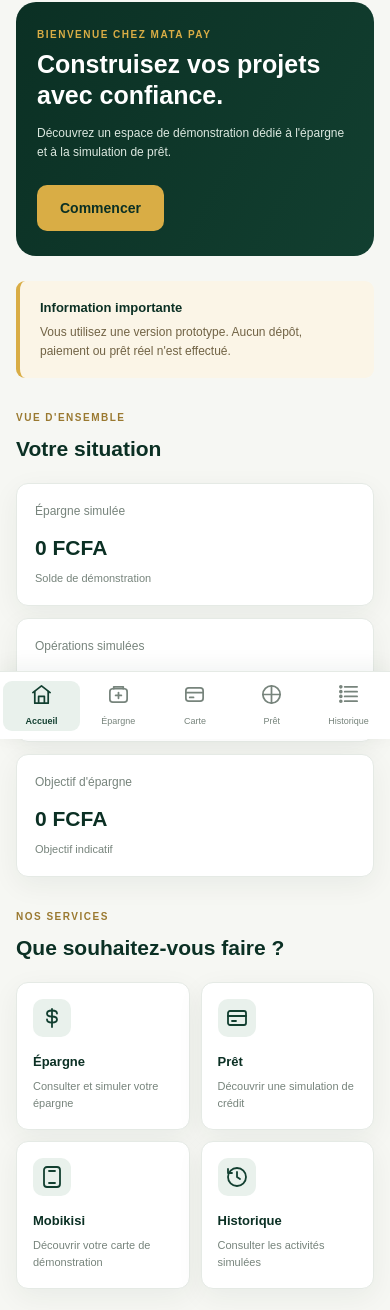
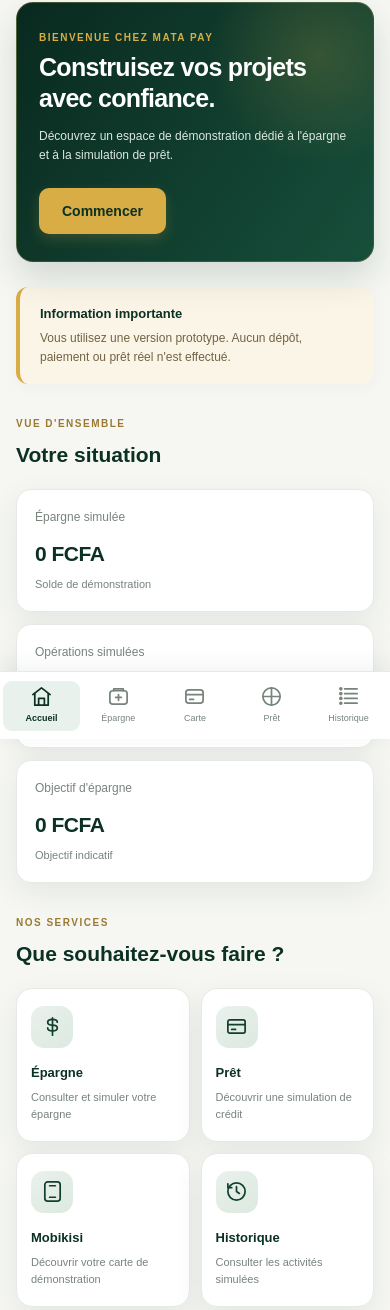
Before and after one commit to presleyoklg-design/MATA-PAY-, a plain HTML site: page index.html in a window 390 px wide. Shown: the part 105-1415 px from the top of the page. Drawn offline with Linux system fonts and the light colour scheme.

Commit message:
Update styles.css

```diff
--- a/assets/css/styles.css
+++ b/assets/css/styles.css
@@ -848,3 +848,120 @@ tbody tr:hover {
     font-size: 22px;
   }
 }
+/* =========================================
+   MATAPAY — FINITIONS PROFESSIONNELLES
+   ========================================= */
+
+:root {
+  --shadow: 0 10px 30px rgba(11, 48, 36, .08);
+}
+
+.welcome-banner {
+  background:
+    radial-gradient(circle at 85% 20%, rgba(217,173,69,.18), transparent 30%),
+    linear-gradient(125deg, #09291F, #174F3B);
+  border: 1px solid rgba(217,173,69,.25);
+  box-shadow: 0 16px 35px rgba(11,48,36,.15);
+}
+
+.welcome-banner h2 {
+  letter-spacing: -.7px;
+}
+
+.welcome-symbol {
+  box-shadow: 0 0 0 12px rgba(217,173,69,.05);
+}
+
+.service-card {
+  min-height: 155px;
+  border-radius: 16px;
+  padding: 24px;
+  transition: transform .25s ease, box-shadow .25s ease,
+              border-color .25s ease;
+}
+
+.service-card:hover {
+  transform: translateY(-4px);
+  border-color: var(--gold);
+  box-shadow: 0 14px 28px rgba(11,48,36,.11);
+}
+
+.service-icon {
+  width: 46px;
+  height: 46px;
+  border-radius: 13px;
+  background: linear-gradient(145deg, #E9F1EC, #DCE9E0);
+  color: var(--green);
+}
+
+.service-icon svg,
+.mobile-nav-link svg {
+  display: block;
+  width: 23px;
+  height: 23px;
+}
+
+.stat-card {
+  border-radius: 15px;
+  transition: transform .2s ease, box-shadow .2s ease;
+}
+
+.stat-card:hover {
+  transform: translateY(-2px);
+  box-shadow: 0 13px 28px rgba(11,48,36,.10);
+}
+
+.stat-card strong {
+  letter-spacing: -.5px;
+}
+
+.notice {
+  border-radius: 12px;
+  box-shadow: 0 4px 14px rgba(11,48,36,.035);
+}
+
+.form-card,
+.table-card {
+  border-radius: 17px;
+}
+
+.primary-button {
+  box-shadow: 0 5px 13px rgba(217,173,69,.2);
+}
+
+.primary-button:active {
+  transform: scale(.98);
+}
+
+.mobikisi-card {
+  position: relative;
+  overflow: hidden;
+  background:
+    radial-gradient(circle at 90% 10%, rgba(217,173,69,.2), transparent 35%),
+    linear-gradient(135deg, #09291F, #1B6047);
+}
+
+.mobile-nav {
+  backdrop-filter: blur(12px);
+}
+
+.mobile-nav-link.active {
+  color: var(--green-dark);
+}
+
+@media (max-width: 700px) {
+  .welcome-banner {
+    border-radius: 17px;
+    padding: 27px 22px;
+  }
+
+  .service-card {
+    min-height: 145px;
+    padding: 17px 14px;
+  }
+
+  .service-icon {
+    width: 42px;
+    height: 42px;
+  }
+}
```
